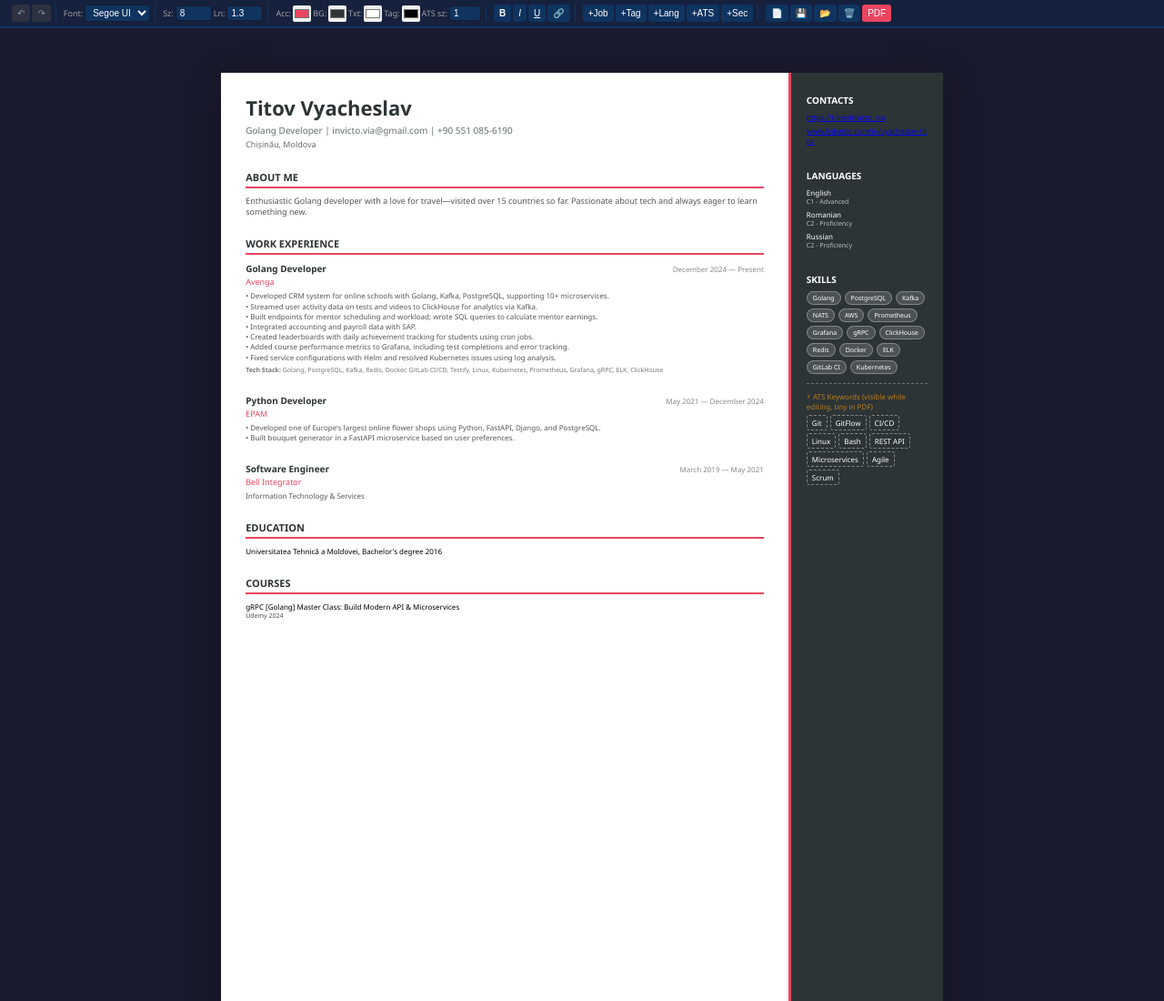
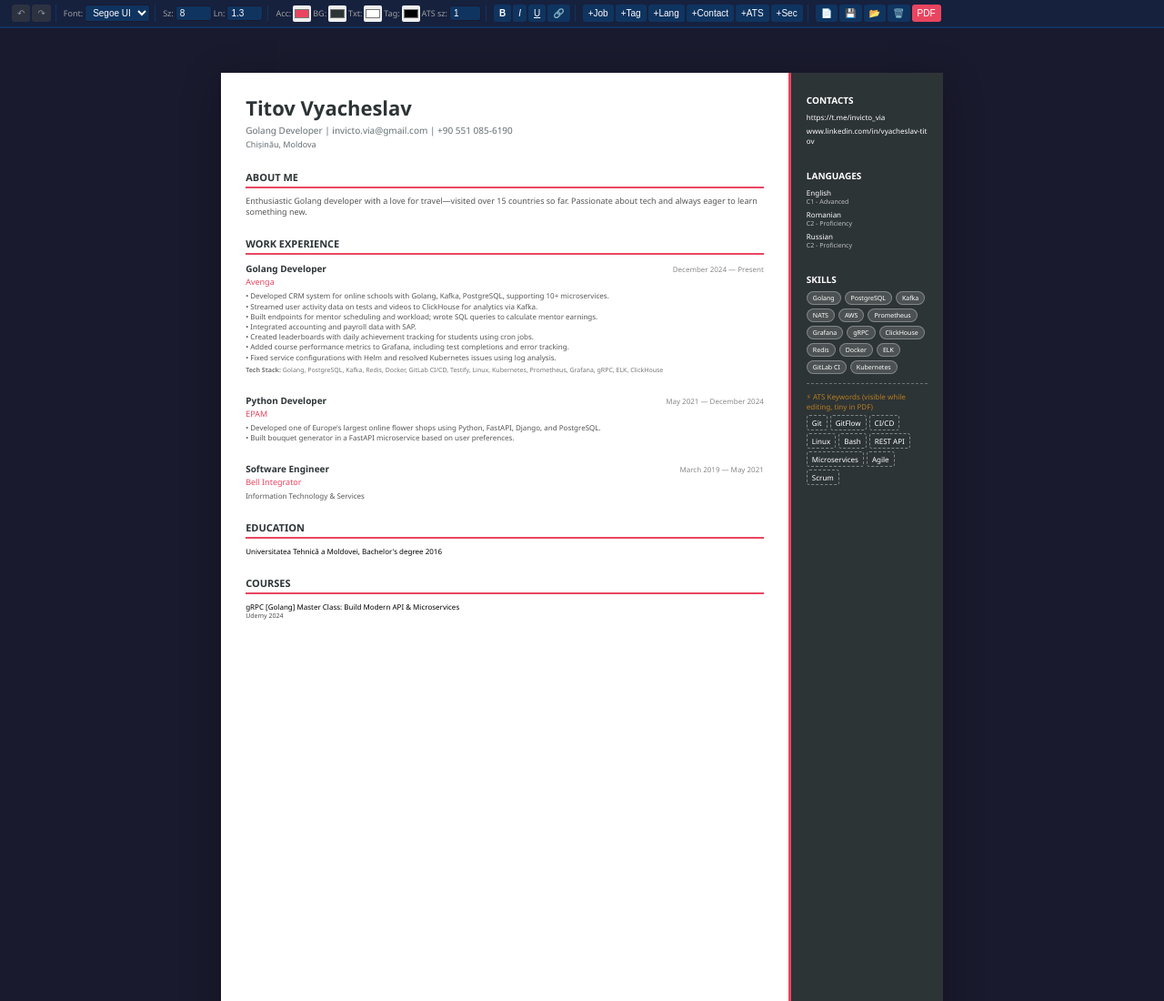
Before and after one commit to dezween/resume_builder, a plain HTML site: page index.html in a window 1280 px wide. Shown: the top 1100 px of the page at 91% size. Drawn offline with Linux system fonts and the light colour scheme.

Commit message:
editable contacts

```diff
--- a/index.html
+++ b/index.html
@@ -143,6 +143,7 @@
       <button class="secondary" onclick="addJobBlock()">+Job</button>
       <button class="secondary" onclick="addSkill()">+Tag</button>
       <button class="secondary" onclick="addLanguage()">+Lang</button>
+      <button class="secondary" onclick="addContact()">+Contact</button>
       <button class="secondary" onclick="addHiddenTag()">+ATS</button>
       <button class="secondary" onclick="addBlock('main')">+Sec</button>
     </div>
@@ -253,8 +254,8 @@
         <div class="block protected" draggable="true" data-protected="contacts">
           <div class="block-controls"><button class="clear-btn" onclick="clearBlock(this)" title="Clear">⌫</button></div>
           <div class="side-section-title" contenteditable="true">Contacts</div>
-          <div class="contact-item"><a href="https://t.me/invicto_via">https://t.me/invicto_via</a></div>
-          <div class="contact-item"><a href="https://www.linkedin.com/in/vyacheslav-titov/">www.linkedin.com/in/vyacheslav-titov</a></div>
+          <div class="contact-item" contenteditable="true">https://t.me/invicto_via</div>
+          <div class="contact-item" contenteditable="true">www.linkedin.com/in/vyacheslav-titov</div>
         </div>
 
         <div class="block protected" draggable="true" data-protected="languages">
@@ -400,6 +401,19 @@
     document.getElementById('accentColor').addEventListener('input', e => { applyAccentColor(e.target.value); saveState(); });
     document.getElementById('sideBg').addEventListener('input', e => { document.querySelector('.side-column').style.background = e.target.value; saveState(); });
     document.getElementById('sideText').addEventListener('input', e => { applySideTextColor(e.target.value); saveState(); });
+    function addContact() {
+      const contactsBlock = document.querySelector('[data-protected="contacts"]');
+      if (!contactsBlock) return;
+      const contact = document.createElement('div');
+      contact.className = 'contact-item';
+      contact.contentEditable = true;
+      contact.textContent = 'contact@example.com';
+      contactsBlock.appendChild(contact);
+      contact.addEventListener('input', saveState);
+      contact.focus();
+      saveState();
+    }
+
     function addHiddenTag() {
       let container = document.getElementById('hiddenTagsContainer');
       if (!container) {
@@ -456,7 +470,9 @@
         if (techStack) techStack.innerHTML = '<span class="tech-label">Tech Stack:</span> Tech1, Tech2, Tech3';
       } else if (protectedType === 'contacts') {
         const items = block.querySelectorAll('.contact-item');
-        items.forEach(item => item.innerHTML = '<a href="https://example.com">example.com/username</a>');
+        items.forEach((item, i) => {
+          item.textContent = i === 0 ? 'email@example.com' : 'linkedin.com/in/username';
+        });
       } else if (protectedType === 'languages') {
         const container = block.querySelector('#languagesContainer');
         if (container) container.innerHTML = '<div class="lang-item"><div contenteditable="true">Language</div><div class="lang-level" contenteditable="true">Level</div><button class="delete-lang" onclick="deleteLang(this)">✕</button></div>';
```
